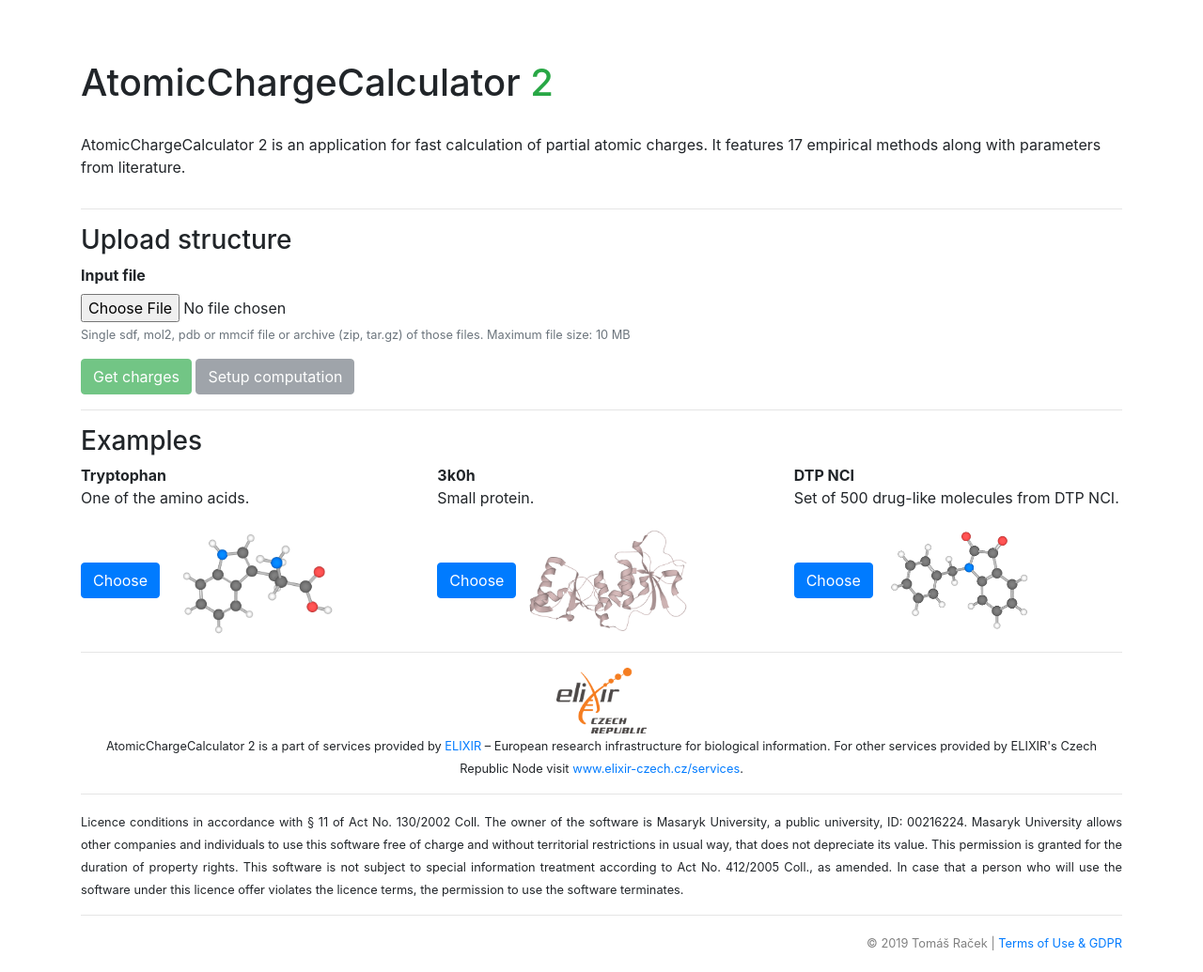
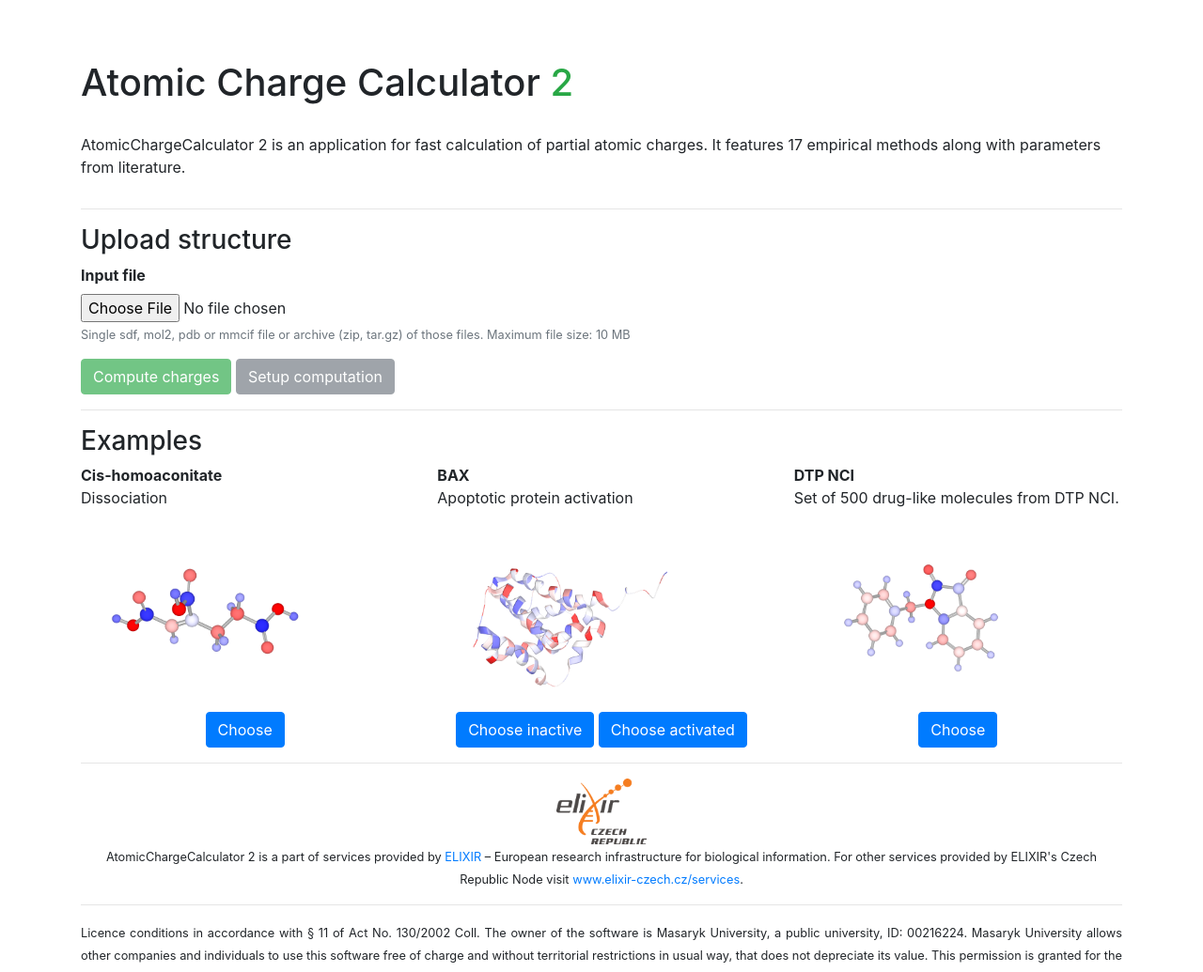
Before and after one commit to sb-ncbr/AtomicChargeCalculator2, a Flask app: page / in a window 1280 px wide. Shown: the top 1035 px of the page at 94% size. Before the commit the page ends 1012 px from the top, so only its background shows below. Run offline with Flask 2, Linux system fonts and the light colour scheme; parts of the project's set-up code (start-up, migrations or seed data) failed here and were passed over; some libraries are stand-ins or nearby versions.

Commit message:
Update examples

```diff
--- a/app/routes.py
+++ b/app/routes.py
@@ -69,9 +69,11 @@ def main_site():
             if 'example-small' in request.form:
                 filename = 'set01.sdf'
             elif 'example-ligand' in request.form:
-                filename = 'TRP.sdf'
-            elif 'example-protein' in request.form:
-                filename = '3k0h_updated.cif'
+                filename = 'cis-homoaconitate.sdf'
+            elif 'example-bax-inactive' in request.form:
+                filename = '1f16_updated.cif'
+            elif 'example-bax-activated' in request.form:
+                filename = '2k7w_updated.cif'
             else:
                 raise RuntimeError('Unknown example selected')
             shutil.copy(os.path.join(config.EXAMPLES_DIR, filename), os.path.join(tmp_dir, 'input', filename))
--- a/app/templates/index.html
+++ b/app/templates/index.html
@@ -17,7 +17,11 @@
         <input type="hidden" name="type" id="type" value="example"/>
         <div class="row">
             <div class="col">
-                <h1 style="margin-bottom: 30px">Atomic<wbr>Charge<wbr>Calculator <span style="color: #28a745">2</span></h1>
+                <h1 style="margin-bottom: 30px">Atomic
+                    <wbr>
+                    Charge
+                    <wbr>
+                    Calculator <span style="color: #28a745">2</span></h1>
                 <p>AtomicChargeCalculator 2 is an application for fast calculation of partial atomic charges. It
                     features 17
                     empirical methods along with parameters from literature.</p>
@@ -35,7 +39,7 @@
                         Maximum file size: 10 MB
                     </small>
                 </div>
-                <button type="submit" id="charges" name="charges" class="btn btn-success">Get charges</button>
+                <button type="submit" id="charges" name="charges" class="btn btn-success">Compute charges</button>
                 <button type="submit" id="settings" name="settings" class="btn btn-secondary">Setup computation</button>
             </div>
         </div>
@@ -47,23 +51,37 @@
         </div>
         <div class="row">
             <div class="col-lg-4">
-                <b>Tryptophan</b>
-                <p>One of the amino acids.</p>
-                <button type="submit" id="example-ligand" name="example-ligand" class="btn btn-primary">Choose</button>
-                <img src="{{ url_for('static', filename='tryptophan.png') }}" alt="Tryptophan" style="height: 120px">
+                <b>Cis-homoaconitate</b>
+                <p>Dissociation</p>
+                <img src="{{ url_for('static', filename='cis-homoaconitate.png') }}" alt="Cis-homoaconitate"
+                     style="height: 200px">
+                <div style="text-align: center;">
+                    <button type="submit" id="example-ligand" name="example-ligand" class="btn btn-primary">Choose
+                    </button>
+                </div>
             </div>
             <div class="col-lg-4">
-                <b>3k0h</b>
-                <p>Small protein.</p>
-                <button type="submit" id="example-protein" name="example-protein" class="btn btn-primary">Choose
-                </button>
-                <img src="{{ url_for('static', filename='protein.png') }}" alt="3k0h" style="height: 120px">
+                <b>BAX</b>
+                <p>Apoptotic protein activation</p>
+                <img src="{{ url_for('static', filename='bax.png') }}" alt="BAX" style="height: 200px">
+                <div style="text-align: center;">
+                    <button type="submit" id="example-bax-inactive" name="example-bax-inactive" class="btn btn-primary">
+                        Choose inactive
+                    </button>
+                    <button type="submit" id="example-bax-activated" name="example-bax-activated"
+                            class="btn btn-primary">
+                        Choose activated
+                    </button>
+                </div>
             </div>
             <div class="col-lg-4">
                 <b>DTP NCI</b>
                 <p>Set of 500 drug-like molecules from DTP NCI.</p>
-                <button type="submit" id="example-small" name="example-small" class="btn btn-primary">Choose</button>
-                <img src="{{ url_for('static', filename='small.png') }}" alt="Small set" style="height: 120px">
+                <img src="{{ url_for('static', filename='small.png') }}" alt="Small set" style="height: 200px">
+                <div style="text-align: center;">
+                    <button type="submit" id="example-small" name="example-small" class="btn btn-primary">Choose
+                    </button>
+                </div>
             </div>
         </div>
 
```
Also changed, not shown: app/static/bax.png (added), app/static/cis-homoaconitate.png (added), app/static/protein.png (deleted), app/static/small.png, app/static/tryptophan.png (deleted), 5 other files.
